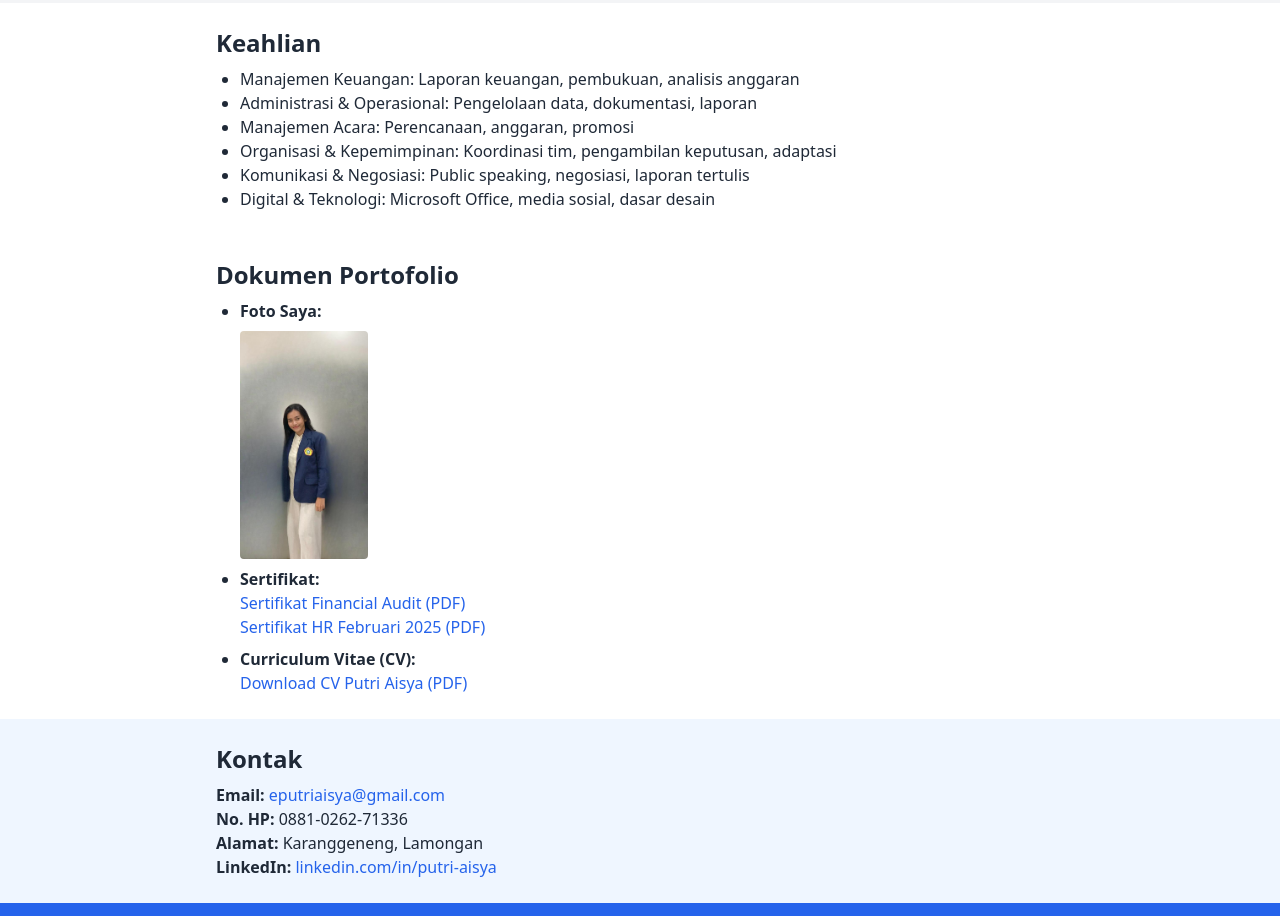
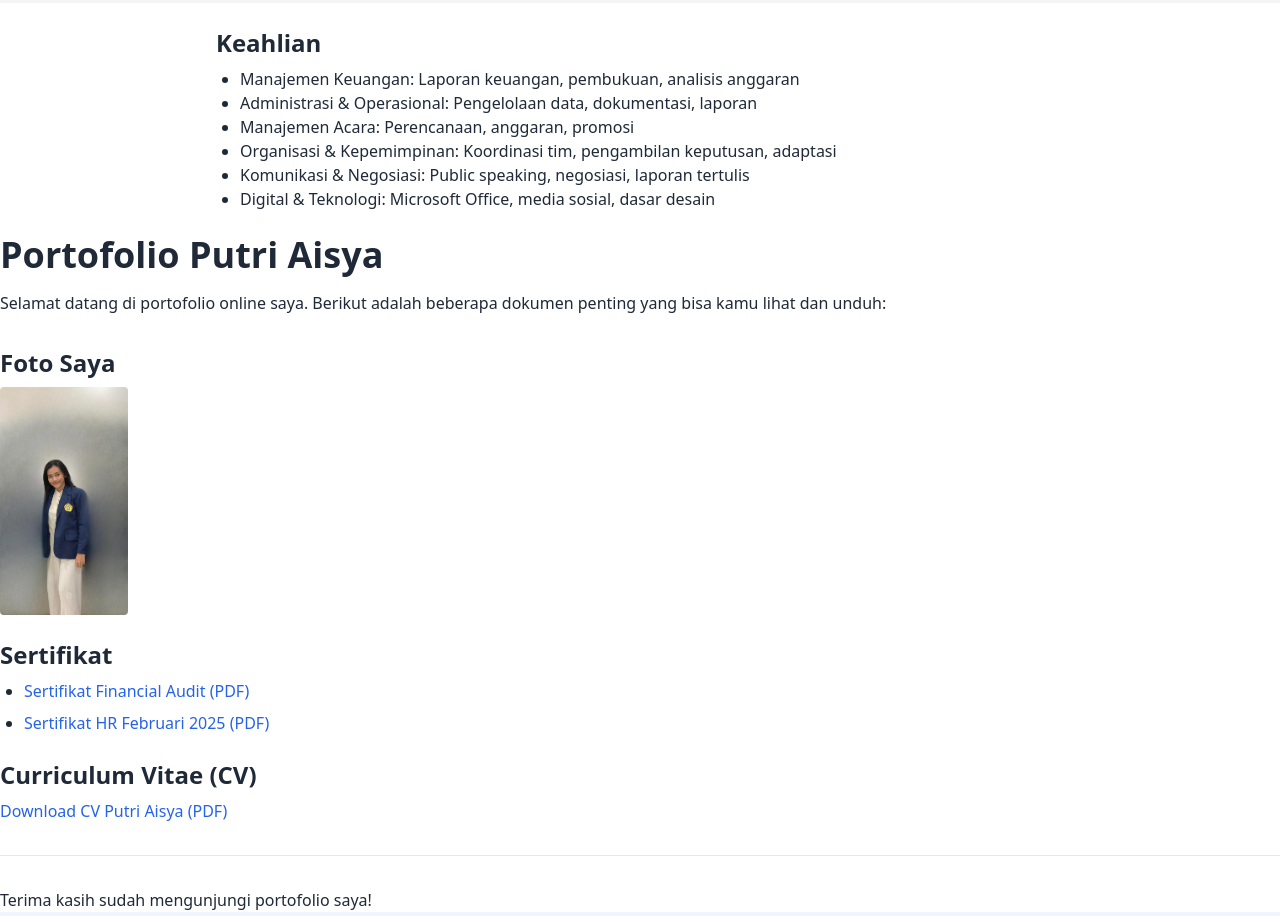
Before and after one commit to putriaisya03/PutriAisya, a plain HTML site: page index.html in a window 1280 px wide. Shown: the part 701-1617 px from the top of the page. Drawn offline with nearby package versions, Linux system fonts and the light colour scheme.

Commit message:
Update index.html

```diff
--- a/index.html
+++ b/index.html
@@ -49,24 +49,38 @@
   </section>
 
   <!-- Dokumen Portofolio -->
-  <section class="max-w-4xl mx-auto p-6">
-    <h2 class="text-2xl font-semibold mb-2">Dokumen Portofolio</h2>
-    <ul class="list-disc ml-6 space-y-2">
-      <li>
-        <strong>Foto Saya:</strong><br />
-        <img src="Foto_Putri_New.jpg" alt="Foto Putri Aisya" class="w-32 rounded mt-2" />
-      </li>
-      <li>
-        <strong>Sertifikat:</strong><br />
-        <a href="Sertifikat_FinancialAudit.pdf" class="text-blue-600 hover:underline" target="_blank">Sertifikat Financial Audit (PDF)</a><br />
-        <a href="Sertifikat_HR_Feb2025.pdf" class="text-blue-600 hover:underline" target="_blank">Sertifikat HR Februari 2025 (PDF)</a>
-      </li>
-      <li>
-        <strong>Curriculum Vitae (CV):</strong><br />
-        <a href="CV_Putri_Aisya_New.pdf" class="text-blue-600 hover:underline" target="_blank">Download CV Putri Aisya (PDF)</a>
-      </li>
-    </ul>
-  </section>
+ <!DOCTYPE html>
+<html lang="id">
+<head>
+  <meta charset="UTF-8" />
+  <meta name="viewport" content="width=device-width, initial-scale=1" />
+  <title>Portofolio Putri Aisya</title>
+  <link href="https://cdn.jsdelivr.net/npm/tailwindcss@2.2.19/dist/tailwind.min.css" rel="stylesheet" />
+</head>
+<body class="bg-white text-gray-800 font-sans max-w-4xl mx-auto p-6">
+
+  <h1 class="text-4xl font-bold mb-4">Portofolio Putri Aisya</h1>
+
+  <p>Selamat datang di portofolio online saya. Berikut adalah beberapa dokumen penting yang bisa kamu lihat dan unduh:</p>
+
+  <h2 class="text-2xl font-semibold mt-8 mb-2">Foto Saya</h2>
+  <img src="Foto_Putri_New.jpg" alt="Foto Putri Aisya" class="w-32 rounded mb-6" />
+
+  <h2 class="text-2xl font-semibold mb-2">Sertifikat</h2>
+  <ul class="list-disc ml-6 mb-6 space-y-2">
+    <li><a href="Sertifikat_FinancialAudit.pdf" target="_blank" class="text-blue-600 hover:underline">Sertifikat Financial Audit (PDF)</a></li>
+    <li><a href="Sertifikat_HR_Feb2025.pdf" target="_blank" class="text-blue-600 hover:underline">Sertifikat HR Februari 2025 (PDF)</a></li>
+  </ul>
+
+  <h2 class="text-2xl font-semibold mb-2">Curriculum Vitae (CV)</h2>
+  <a href="CV_Putri_Aisya_New.pdf" target="_blank" class="text-blue-600 hover:underline">Download CV Putri Aisya (PDF)</a>
+
+  <hr class="my-8" />
+  <p>Terima kasih sudah mengunjungi portofolio saya!</p>
+
+</body>
+</html>
+
 
   <!-- Contact -->
   <section class="bg-blue-50 py-6">
```
